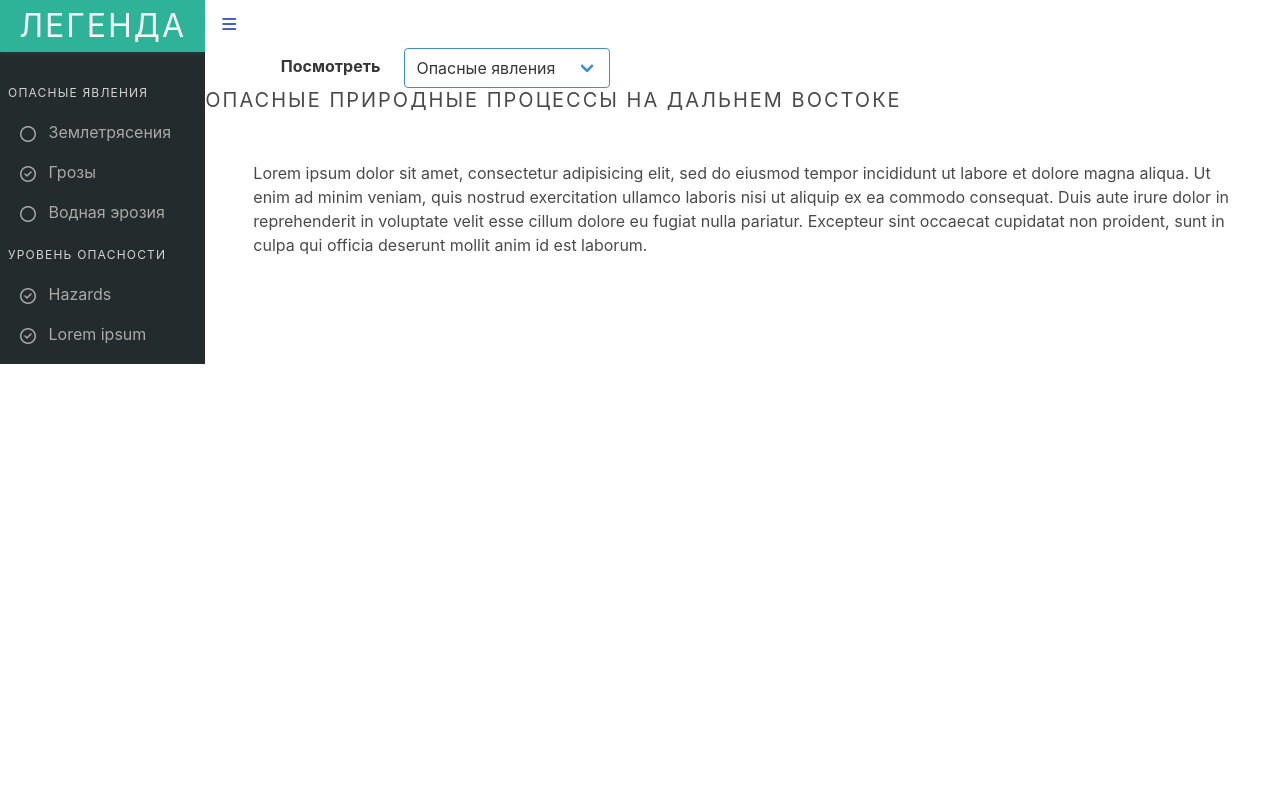
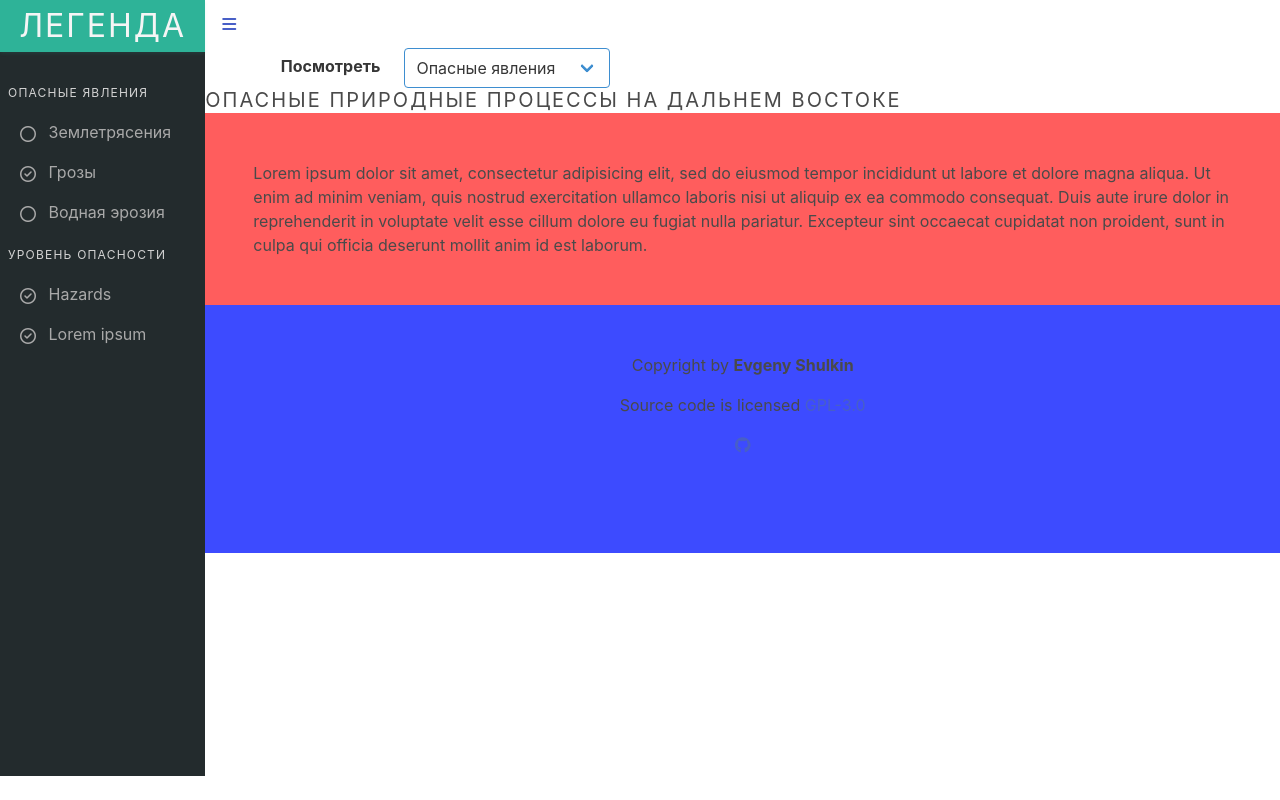
Before and after one commit to Shulkin/far-east-natural-hazards, a website built with webpack: page src/index.html in a window 1280 px wide. Built offline with nearby package versions, Linux system fonts and the light colour scheme; some packages are replaced by stand-ins of ours.

Commit message:
Add footer

```diff
--- a/src/app/home/home.html
+++ b/src/app/home/home.html
@@ -64,7 +64,7 @@
         </div>
       </div>
     </nav>
-    <section class="section">
+    <section class="section map-panel">
       Lorem ipsum dolor sit amet, consectetur adipisicing elit, sed do eiusmod
       tempor incididunt ut labore et dolore magna aliqua. Ut enim ad minim
       veniam, quis nostrud exercitation ullamco laboris nisi ut aliquip ex ea
@@ -73,5 +73,16 @@
       cupidatat non proident, sunt in culpa qui officia deserunt mollit anim id
       est laborum.
     </section>
+    <footer class="footer">
+      <div class="content has-text-centered">
+        <p>Copyright by <b>{{home.name}}</b></p>
+        <p>Source code is licensed <a href="https://opensource.org/licenses/GPL-3.0">GPL-3.0</a></p>
+        <p>
+          <a class="icon" href="https://github.com/Shulkin/far-east-natural-hazards">
+            <i class="fa fa-github"></i>
+          </a>
+        </p>
+      </div>
+    </footer>
   </div>
 </div>
--- a/src/app/home/home.scss
+++ b/src/app/home/home.scss
@@ -8,12 +8,11 @@ h1 {
 .nav-left {overflow: hidden;}
 // close gap to aside
 .main-panel {padding-left: 0;}
+// take full viewport height
+.is-fullheight {min-height: 100vh;}
 .aside {
   padding-right: 0; // close gap to main-panel
   background-color: #232b2d;
-  .is-fullheight { // take full viewport height
-    min-height: 100vh;
-  }
   .title {
     height: 3.25rem; // same as nav in main-panel
     padding: .25rem;
@@ -42,3 +41,10 @@ h1 {
     }
   }
 }
+.map-panel {
+  //background-color: aliceblue;
+  background-color: #ff5d5d;
+}
+.footer {
+  background-color: #3d4bff;
+}
```
Also changed, not shown: dist/bundle.main.js.
